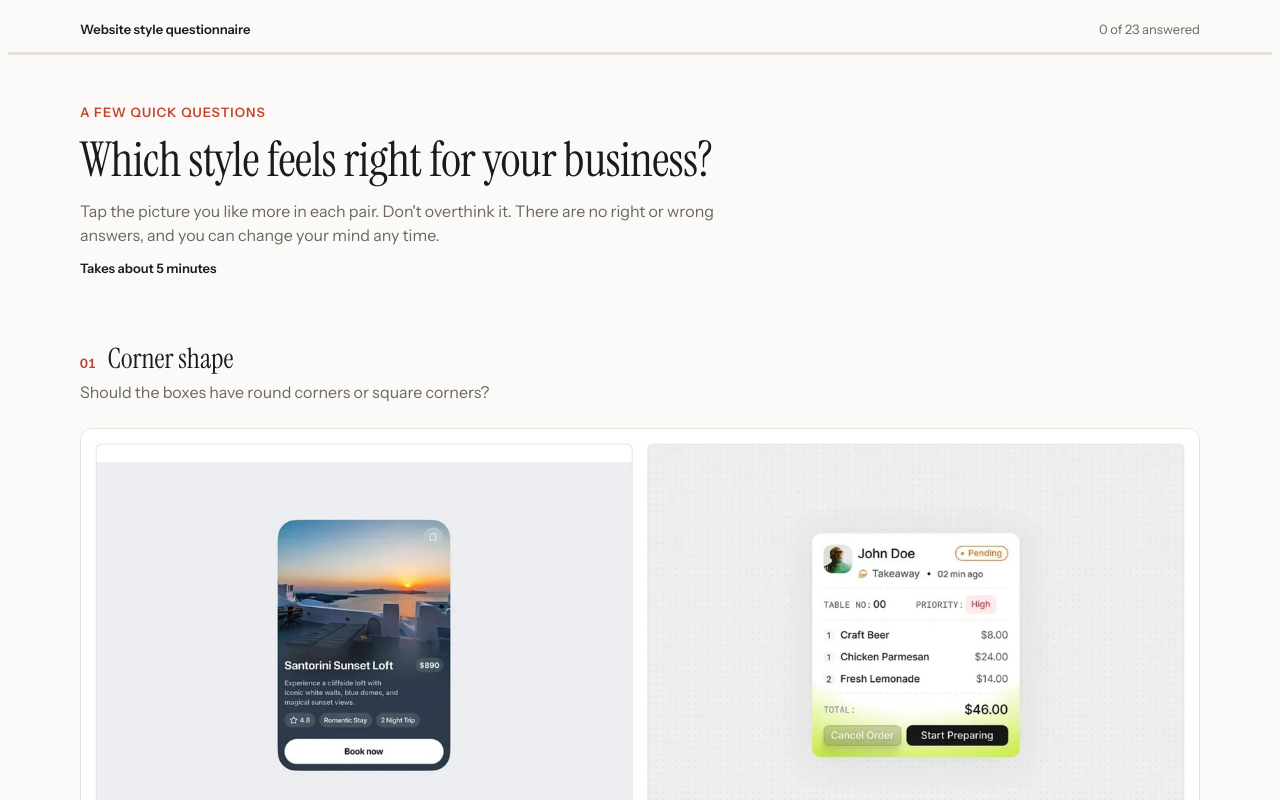
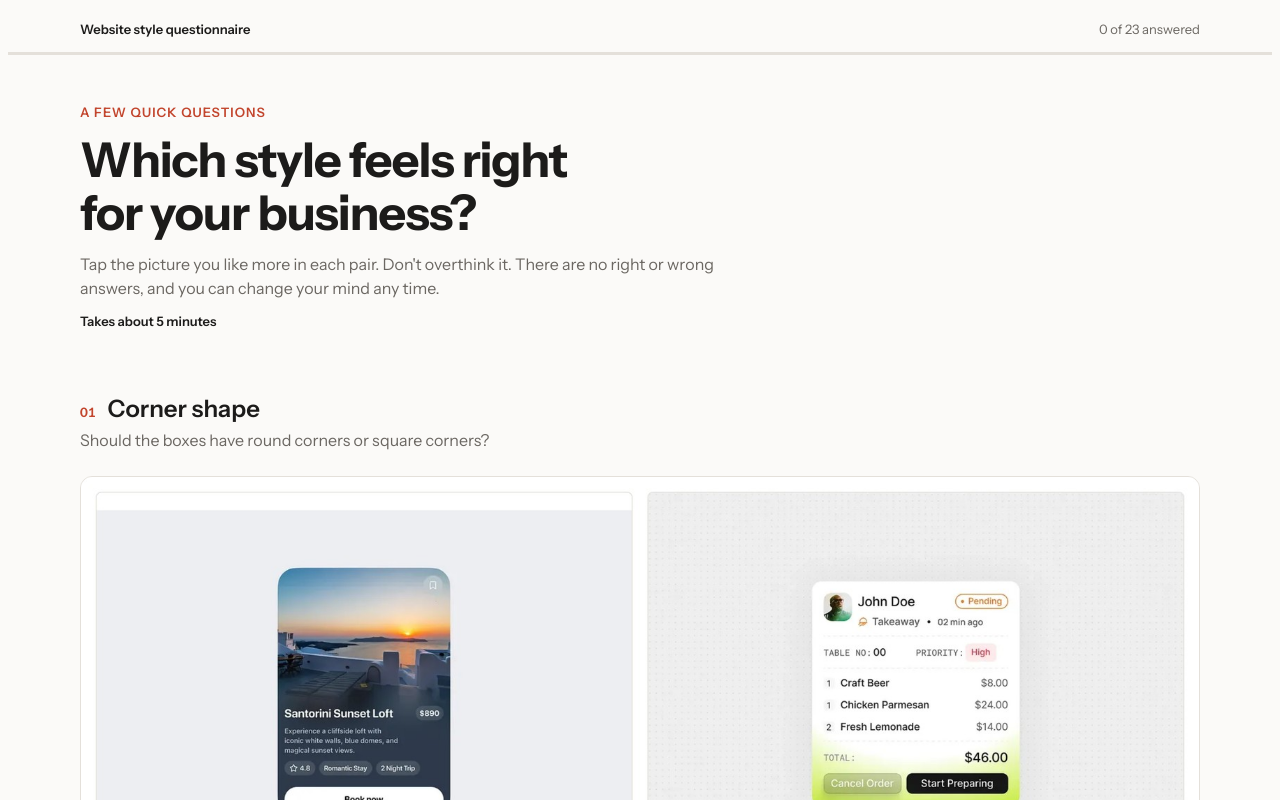
Before and after one commit to krinalraiyani/restaurant-style-questionnaire, a plain HTML site: page index.html in a window 1280 px wide. Shown: the top 800 px of the page. Drawn offline with Linux system fonts and the light colour scheme.

Commit message:
Use the plain sans font for all titles and questions
Co-Authored-By: Claude Opus 5.5 <noreply@anthropic.com>

```diff
--- a/index.html
+++ b/index.html
@@ -7,7 +7,7 @@
 <meta name="description" content="Pick the website style that feels right for your restaurant.">
 <link rel="preconnect" href="https://fonts.googleapis.com">
 <link rel="preconnect" href="https://fonts.gstatic.com" crossorigin>
-<link rel="stylesheet" href="https://fonts.googleapis.com/css2?family=Instrument+Sans:wght@400;500;600;700&family=Instrument+Serif:ital@0;1&display=swap">
+<link rel="stylesheet" href="https://fonts.googleapis.com/css2?family=Instrument+Sans:wght@400;500;600;700&display=swap">
 <style>
 /* Layout: one left-aligned 880px column; each style question is a pair of picture cards, then forms, then a summary card. */
 :root {
@@ -18,7 +18,6 @@
   --line: #e4e0da;
   --accent: #c2452d;
   --on-ink: #ffffff;
-  --font-display: "Instrument Serif", "Iowan Old Style", Georgia, serif;
   --font-body: "Instrument Sans", "Segoe UI", system-ui, sans-serif;
   --ease: cubic-bezier(.2, .7, .2, 1);
 }
@@ -81,9 +80,9 @@ button, input, textarea { font: inherit; color: inherit; }
   color: var(--accent);
 }
 h1 {
-  font-family: var(--font-display); font-weight: 400;
+  font-weight: 700;
   font-size: clamp(32px, 6vw, 48px); line-height: 1.1; margin: 0;
-  text-wrap: balance; letter-spacing: -.01em;
+  text-wrap: balance; letter-spacing: -.02em;
 }
 .intro p { margin: 0; color: var(--muted); max-width: 60ch; }
 .intro .time { font-size: 13px; color: var(--ink); font-weight: 600; }
@@ -91,8 +90,8 @@ h1 {
 .section { display: grid; gap: 24px; }
 .section-head { display: grid; gap: 4px; }
 .section-head h2 {
-  margin: 0; font-family: var(--font-display); font-weight: 400;
-  font-size: 28px; line-height: 1.2; display: flex; gap: 12px; align-items: baseline;
+  margin: 0; font-weight: 600;
+  font-size: 24px; line-height: 1.2; display: flex; gap: 12px; align-items: baseline;
 }
 .num { font-family: var(--font-body); font-size: 13px; font-weight: 600; color: var(--accent); font-variant-numeric: tabular-nums; }
 .section-head p { margin: 0; color: var(--muted); font-size: 16px; }
@@ -165,7 +164,7 @@ textarea:focus, input[type="text"]:focus { border-color: var(--ink); outline: no
   padding: 24px; display: grid; gap: 24px;
 }
 .summary-head { display: flex; justify-content: space-between; align-items: baseline; gap: 16px; flex-wrap: wrap; }
-.summary-head h2 { margin: 0; font-family: var(--font-display); font-weight: 400; font-size: 28px; line-height: 1.2; }
+.summary-head h2 { margin: 0; font-weight: 600; font-size: 24px; line-height: 1.2; }
 .summary-head span { font-size: 13px; color: var(--muted); font-variant-numeric: tabular-nums; }
 .picks { display: grid; grid-template-columns: repeat(auto-fill, minmax(160px, 1fr)); gap: 16px 24px; margin: 0; }
 .picks div { min-width: 0; }
```
